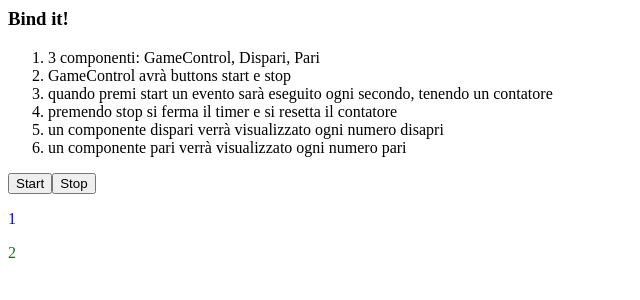
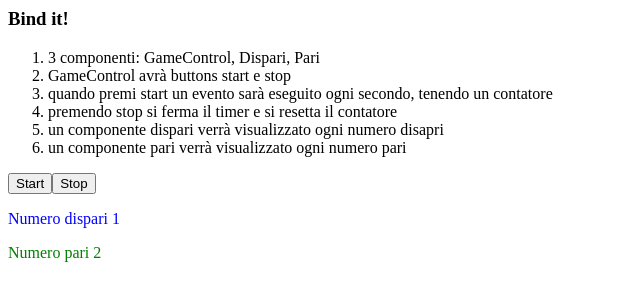
Before and after one commit to pberlanda/GameControl, an Angular app: page / in a window 1280 px wide. Both pictures are taken after a click on the button "Start". Shown: the top 300 px of the page, without its empty margins (0-640 px from the left). Built offline with nearby package versions, Linux system fonts and the light colour scheme.

Commit message:
ripristino funzionamento come nel video

```diff
--- a/src/app/app.component.html
+++ b/src/app/app.component.html
@@ -21,10 +21,6 @@
   <div class="row"></div>
     <div class="col-xs-12">
       <app-dispari *ngFor="let n of numeriDispari" [numDispari]="n"></app-dispari> <!-- voglio vedere i numeri scorrere come nella console -->
-  </div>
-
-  <div class="row"></div>
-    <div class="col-xs-12">
       <app-pari *ngFor="let n of numeriPari" [numPari]="n"></app-pari> <!-- voglio vedere i numeri scorrere come nella console -->
   </div>
 
--- a/src/app/app.component.ts
+++ b/src/app/app.component.ts
@@ -11,13 +11,13 @@ export class AppComponent  {
   numeriDispari: number[] = []; // significa che creo un array di numero inizializzato vuoto ( = [] )
   numeriPari: number[] = [];
 
-  onIntervalFired(firedNumebr: number) {
-    //console.log('evento intercettato ' + firedNumebr)
+  onIntervalFired(firedNumber: number) {
+    console.log('evento intercettato ' + firedNumber)
 
-    if (firedNumebr % 2 === 0) {
-      this.numeriPari.push(firedNumebr);
+    if (firedNumber % 2 === 0) {
+      this.numeriPari.push(firedNumber);
     } else {
-      this.numeriDispari.push(firedNumebr);
+      this.numeriDispari.push(firedNumber);
     }
 
   }
--- a/src/app/dispari/dispari.component.html
+++ b/src/app/dispari/dispari.component.html
@@ -1 +1 @@
-<p>{{ numDispari }}</p>
+<p>Numero dispari {{ numDispari }}</p>
--- a/src/app/dispari/dispari.component.ts
+++ b/src/app/dispari/dispari.component.ts
@@ -7,7 +7,7 @@ import { Component, OnInit, Input } from '@angular/core';
 })
 export class DispariComponent implements OnInit {
 
-  @Input() numDispari: number; // ottengo questo valore da un componente esterno, game-control.component
+  @Input() numDispari: number = 0; // ottengo questo valore da un componente esterno, game-control.component
 
   constructor() { }
 
--- a/src/app/game-control/game-control.component.html
+++ b/src/app/game-control/game-control.component.html
@@ -1,2 +1,2 @@
 <button class="btn btn-success" (click)="onStartGame()">Start</button>
-<button class="btn btn-warning" (click)="onSPauseGame()">Stop</button>
+<button class="btn btn-warning" (click)="onPauseGame()">Stop</button>
--- a/src/app/game-control/game-control.component.ts
+++ b/src/app/game-control/game-control.component.ts
@@ -17,11 +17,13 @@ export class GameControlComponent implements OnInit {
 
   onStartGame() {
     this.interval = setInterval(()=>{this.intervalFired.emit(this.lastNumber + 1); this.lastNumber++}, 1000)
+    console.log('start game ci siamo');
   }
 
   onPauseGame() {
     clearInterval(this.interval);
     // this.lastNumber = 0; // test azzeramento ultimo numero per vedere ripartire da 1 il timer
+    console.log('pause game ci siamo');
   }
 
 }
--- a/src/app/pari/pari.component.html
+++ b/src/app/pari/pari.component.html
@@ -1 +1 @@
-<p>{{ numPari }}</p>
+<p>Numero pari {{ numPari }}</p>
--- a/src/app/pari/pari.component.ts
+++ b/src/app/pari/pari.component.ts
@@ -7,7 +7,7 @@ import { Component, OnInit, Input } from '@angular/core';
 })
 export class PariComponent implements OnInit {
 
-  @Input() numPari: number;
+  @Input() numPari: number = 0;
 
   constructor() { }
 
```
